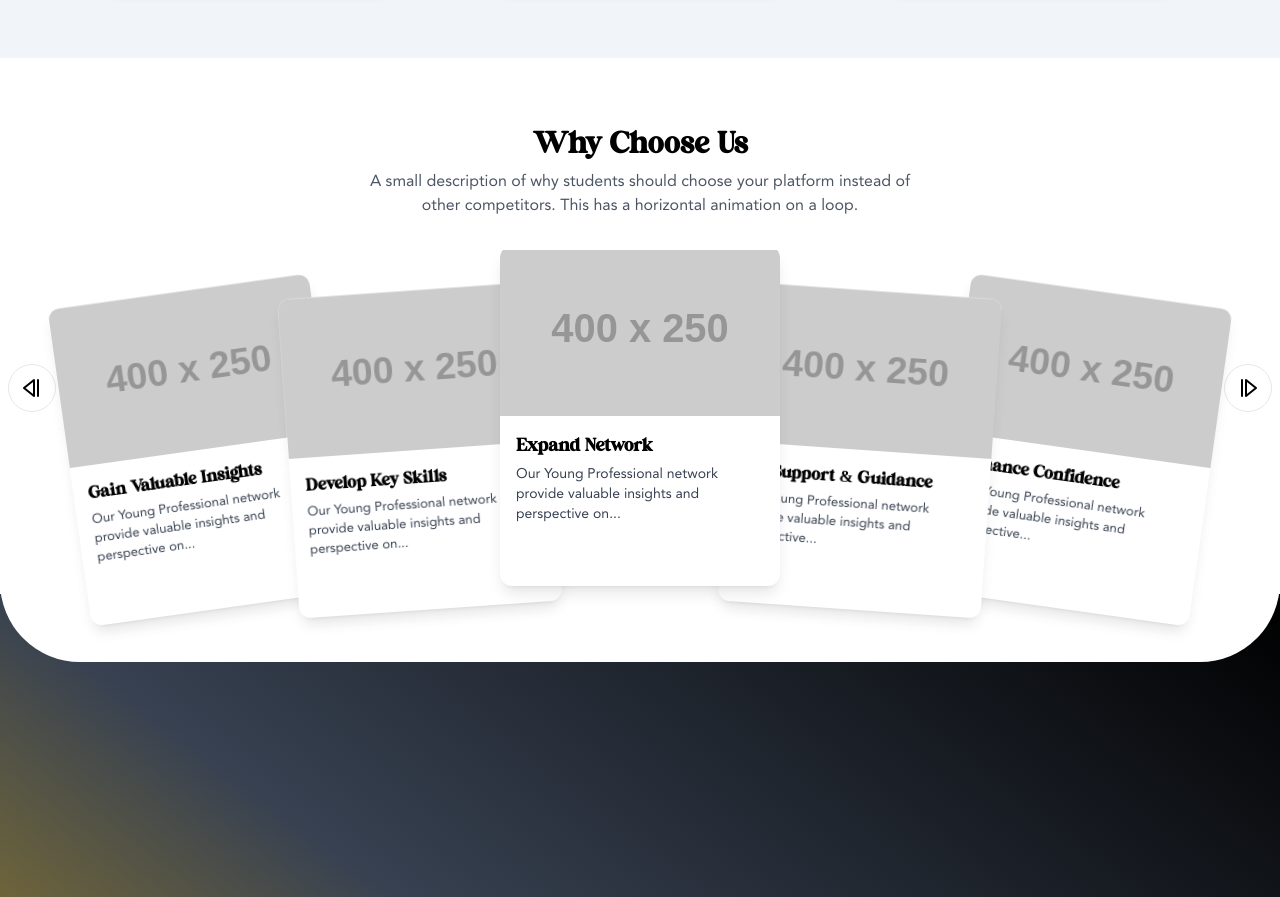
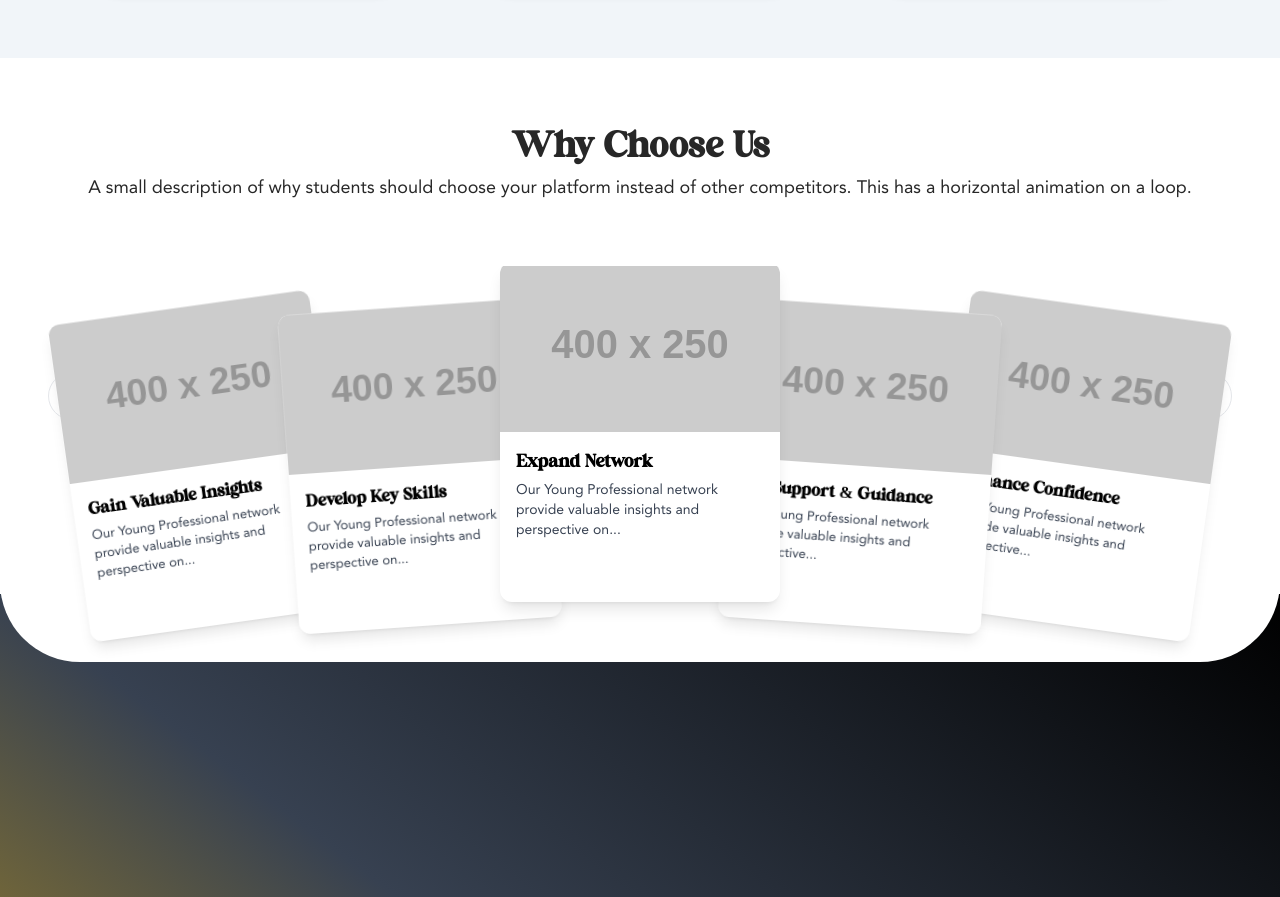
Before and after one commit to ZvityTeam/career-view-ui-dev, a React (Vite) app: page / in a window 1280 px wide. Shown: the part 2160-3057 px from the top of the page. Built offline with nearby package versions, Linux system fonts and the light colour scheme; a web font is replaced by a local one.

Commit message:
Use existing component.

```diff
--- a/src/components/whychooseus/WhyChooseUs.tsx
+++ b/src/components/whychooseus/WhyChooseUs.tsx
@@ -4,6 +4,7 @@ import {
   WhyChooseUsCard,
 } from '../whychooseuscard/WhyChooseUsCard.tsx';
 import { StepBack, StepForward } from 'lucide-react';
+import { SectionHeader } from '../sectionheader/SectionHeader.tsx';
 
 /** Example data. Replace with your actual content & images. */
 const WHY_CHOOSE_US_DATA: CardData[] = [
@@ -73,14 +74,13 @@ export const WhyChooseUs: React.FC = () => {
       <div className='absolute h-[72vh] w-full rounded-[80px] bg-white'>
         <section className='relative w-full py-10'>
           {/* Section heading */}
-          <div className='mb-8 text-center'>
-            <h2 className='font-britania text-3xl font-bold'>Why Choose Us</h2>
-            <p className='mx-auto mt-2 max-w-xl text-gray-600'>
-              A small description of why students should choose your platform
-              instead of other competitors. This has a horizontal animation on a
-              loop.
-            </p>
-          </div>
+          <SectionHeader
+            title={'Why Choose Us'}
+            subtitle={
+              'A small description of why students should choose your platform instead of other competitors. This has a horizontal animation on a loop.'
+            }
+            className={'mb-16'}
+          />
 
           {/* The carousel container (relative) for stacking motion cards */}
           <div className='relative mx-auto h-[400px] w-full overflow-hidden'>
@@ -110,7 +110,7 @@ export const WhyChooseUs: React.FC = () => {
           </div>
 
           {/* Left/right arrow buttons */}
-          <div className='absolute inset-y-0 left-0 flex items-center'>
+          <div className='absolute inset-y-0 left-10 flex items-center'>
             <button
               onClick={() => handleMove(-1)}
               className='ml-2 grid h-12 w-12 place-content-center rounded-full border text-2xl transition hover:bg-black hover:text-white'
@@ -118,7 +118,7 @@ export const WhyChooseUs: React.FC = () => {
               <StepBack />
             </button>
           </div>
-          <div className='absolute inset-y-0 right-0 flex items-center'>
+          <div className='absolute inset-y-0 right-10 flex items-center'>
             <button
               onClick={() => handleMove(1)}
               className='mr-2 grid h-12 w-12 place-content-center rounded-full border text-2xl transition hover:bg-black hover:text-white'
```
